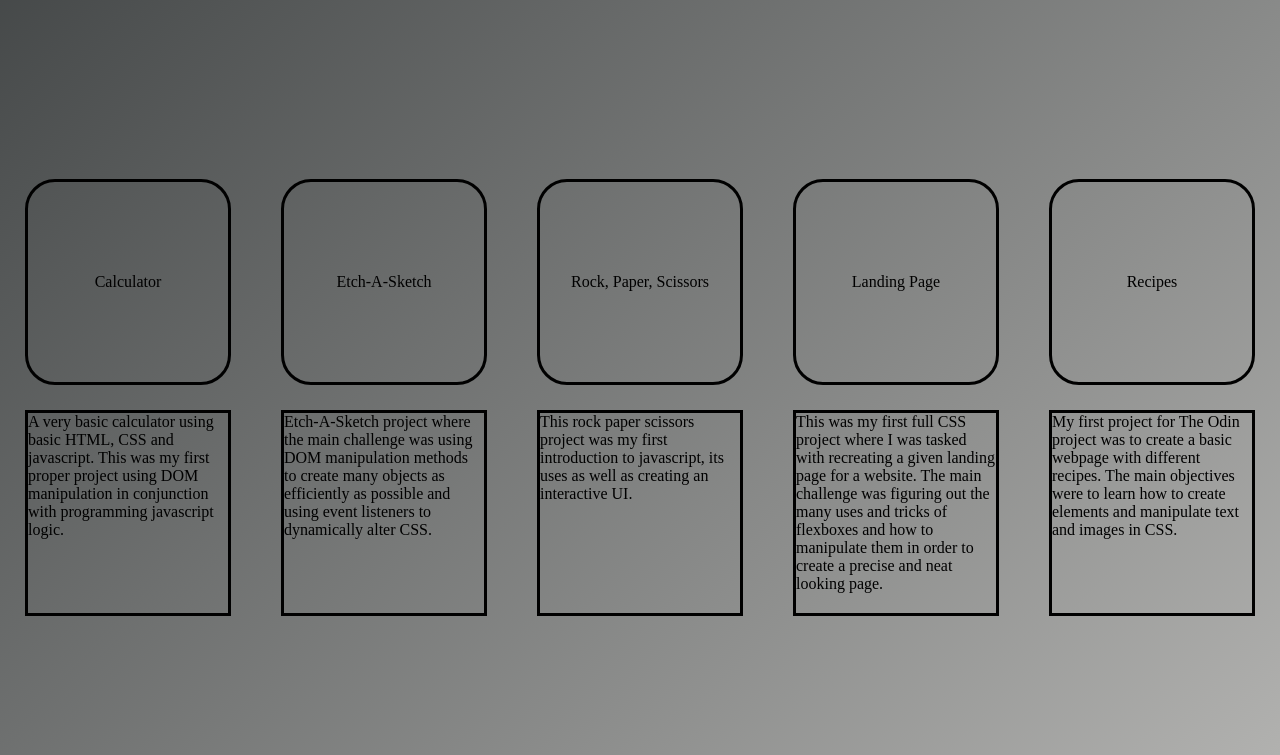
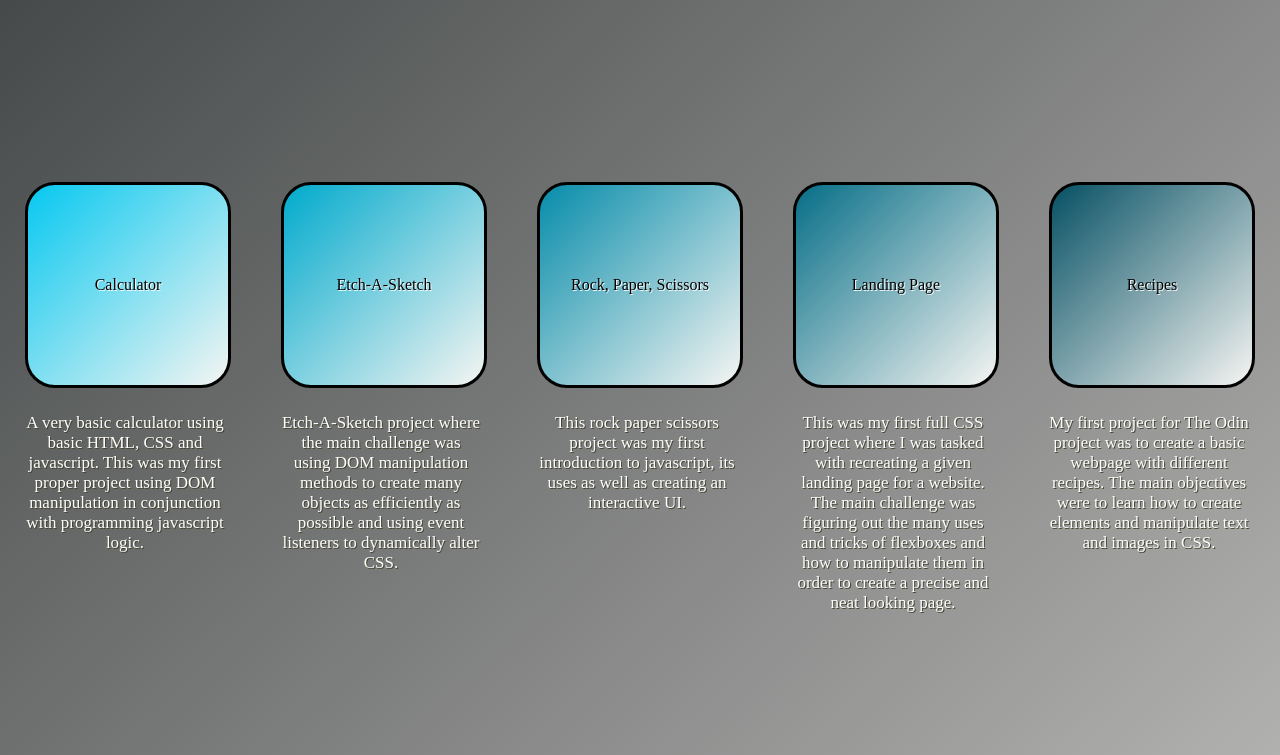
Before and after one commit to Carrscot/showcase, a plain HTML site: page index.html in a window 1280 px wide. Shown: the part 493-1248 px from the top of the page. Drawn offline with Linux system fonts and the light colour scheme.

Commit message:
Add background styling to title boxes and centre description text in style.css

```diff
--- a/style.css
+++ b/style.css
@@ -50,13 +50,39 @@ body {
     width: 200px;
     margin: 25px;
     border-radius: 30px;
+    text-shadow: 1px 1px rgb(252, 252, 252);
 }
 
 .titleDescrip {
-    border-style: solid;
-    border-color: black;
     height: 200px;
     width: 200px;
     margin: 25px;
+    color: rgb(255, 254, 254);
+    text-shadow: 1px 1px rgb(68, 68, 49);
+    font-size: 17px;
+    text-align: center;
+}
+
+.calc {
+    background-image: linear-gradient(to bottom right, rgb(6, 200, 240), rgb(245, 245, 242))
 
 }
+
+.EAS {
+    background-image: linear-gradient(to bottom right, rgb(0, 170, 205), rgb(245, 245, 242))
+
+}
+
+.RPS {
+    background-image: linear-gradient(to bottom right, rgb(6, 140, 170), rgb(245, 245, 242))
+
+}
+
+.landing {
+    background-image: linear-gradient(to bottom right, rgb(6, 110, 135), rgb(245, 245, 242))
+
+}
+
+.recipes {
+    background-image: linear-gradient(to bottom right, rgb(6, 80, 100), rgb(245, 245, 242))
+}
```
